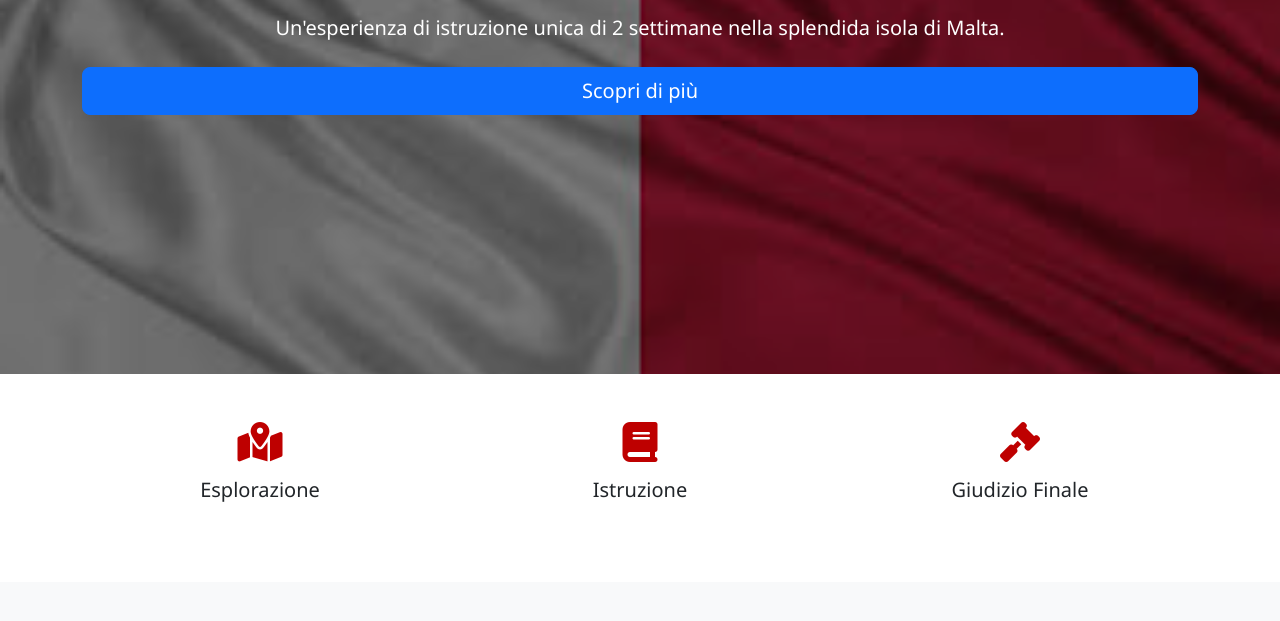
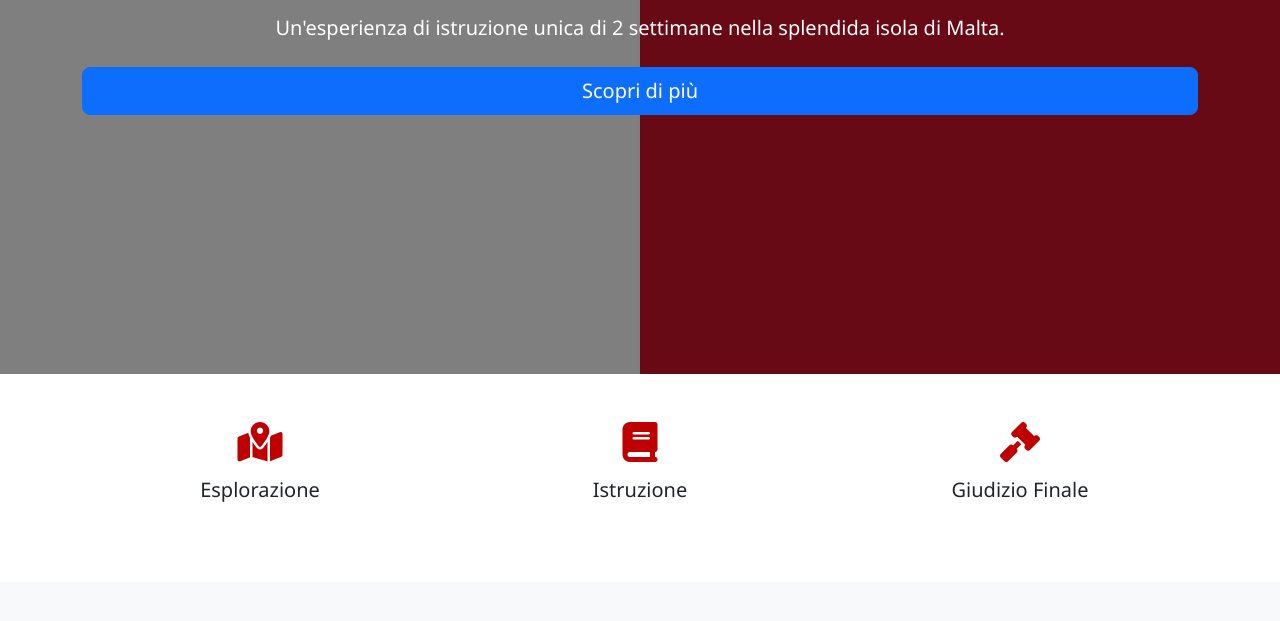
Before and after one commit to GabrielSaltarelli/Capolavoro, a website: page index.html in a window 1280 px wide. Shown: the part 346-967 px from the top of the page. Drawn offline with nearby package versions, Linux system fonts and the light colour scheme.

Commit message:
Update index.html

```diff
--- a/index.html
+++ b/index.html
@@ -49,7 +49,7 @@
 
   <!-- Hero Section -->
   <header class="hero">
-    <img src="img/maltaflag.jfif" class="img-fluid w-100" alt="Malta">
+    <img src="img/malta.jpg" class="img-fluid w-100" alt="Malta">
     <div class="hero-overlay"></div>
     <div class="container hero-content">
       <h1 class="display-4 fw-bold">Il mio capolavoro</h1>
```
